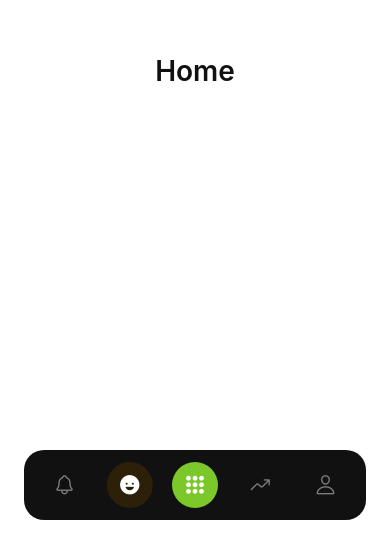
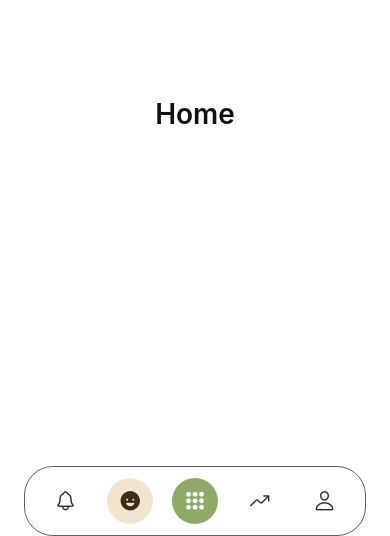
Before and after one commit to gonzen2310/flexr, a React Native app: screen / in a window 390 px wide. Shown: the part 308-844 px from the top of the page. Built offline with nearby package versions, Linux system fonts and the light colour scheme.

Commit message:
review: updated UI and removed animation

```diff
--- a/src/navigation/RootNavigator.tsx
+++ b/src/navigation/RootNavigator.tsx
@@ -1,6 +1,11 @@
 import React from 'react';
+import { NavigationContainer } from '@react-navigation/native';
 import { TabNavigator } from './TabNavigator';
 
 export function RootNavigator() {
-  return <TabNavigator />;
+  return (
+    <NavigationContainer>
+      <TabNavigator />
+    </NavigationContainer>
+  );
 }
--- a/src/navigation/TabNavigator.tsx
+++ b/src/navigation/TabNavigator.tsx
@@ -1,13 +1,11 @@
-import React, { useState, useRef } from 'react';
+import React from 'react';
 import {
   View,
   TouchableOpacity,
   StyleSheet,
   Platform,
-  Animated,
-  Easing,
-  Dimensions,
 } from 'react-native';
+import { createBottomTabNavigator, BottomTabBarProps } from '@react-navigation/bottom-tabs';
 import { Ionicons } from '@expo/vector-icons';
 import { useSafeAreaInsets } from 'react-native-safe-area-context';
 
@@ -16,204 +14,99 @@ import { HomeScreen } from '../features/home/presentation/screens/HomeScreen';
 import { NewScreen } from '../features/new/presentation/screens/NewScreen';
 import { ProfileScreen } from '../features/profile/presentation/screens/ProfileScreen';
 import { RoutinesScreen } from '../features/routines/presentation/screens/RoutinesScreen';
+import { TabParamList } from './types';
 
-const { width: SCREEN_WIDTH } = Dimensions.get('window');
+const Tab = createBottomTabNavigator<TabParamList>();
 
-const BAR_COLOR    = '#111111';
-const ACTIVE_COLOR = '#2D2008'; // dark warm brown — active non-center tab
-const CENTER_COLOR = '#7CC82A'; // lime green   — center tab, always on
-const BAR_HEIGHT   = 70;
-const CIRCLE_SIZE  = 46;
-const CENTER_INDEX = 2;
-const DEFAULT_INDEX = 1; // Home
-
-// Bar geometry: barWrapper paddingH 24*2 = 48, bar paddingH 8*2 = 16
-const BAR_WIDTH = SCREEN_WIDTH - 48;
-const TAB_WIDTH = (BAR_WIDTH - 16) / 5;
-
-// translateX that centers a CIRCLE_SIZE circle on the given tab index
-// (absolute children ignore padding, so we manually add the bar's paddingLeft: 8)
-const getIndicatorTX = (index: number) =>
-  8 + index * TAB_WIDTH + TAB_WIDTH / 2 - CIRCLE_SIZE / 2;
+const BAR_BG_COLOR     = '#FFFFFF';
+const BAR_BORDER_COLOR = '#606060';
+const ACTIVE_COLOR     = '#F1E5D1'; // cream pill behind focused non-center tab
+const CENTER_COLOR     = '#8FA968'; // muted olive for center tab
+const ACTIVE_ICON      = '#3E2D14'; // dark brown icon on cream pill
+const CENTER_ICON      = '#FFFFFF'; // icon inside the olive circle
+const INACTIVE_ICON    = '#2A2A2A'; // default icon on white bar
+const BAR_HEIGHT       = 70;
+const CIRCLE_SIZE      = 46;
+const CENTER_ROUTE     = 'New';
 
 type IoniconName = React.ComponentProps<typeof Ionicons>['name'];
 
-const TABS: ReadonlyArray<{
-  name: string;
-  active: IoniconName;
-  inactive: IoniconName;
-  Screen: React.ComponentType;
-}> = [
-  { name: 'History',  active: 'notifications',  inactive: 'notifications-outline', Screen: HistoryScreen  },
-  { name: 'Home',     active: 'happy',           inactive: 'happy-outline',         Screen: HomeScreen     },
-  { name: 'New',      active: 'apps',            inactive: 'apps-outline',          Screen: NewScreen      },
-  { name: 'Routines', active: 'trending-up',     inactive: 'trending-up-outline',   Screen: RoutinesScreen },
-  { name: 'Profile',  active: 'person',          inactive: 'person-outline',        Screen: ProfileScreen  },
-];
-
-type TabItemProps = {
-  active: IoniconName;
-  inactive: IoniconName;
-  isFocused: boolean;
-  alwaysHighlight: boolean;
-  onPress: () => void;
+const TAB_ICONS: Record<string, { active: IoniconName; inactive: IoniconName }> = {
+  History:  { active: 'notifications', inactive: 'notifications-outline' },
+  Home:     { active: 'happy',         inactive: 'happy-outline' },
+  New:      { active: 'apps',          inactive: 'apps-outline' },
+  Routines: { active: 'trending-up',   inactive: 'trending-up-outline' },
+  Profile:  { active: 'person',        inactive: 'person-outline' },
 };
 
-function TabItem({ active, inactive, isFocused, alwaysHighlight, onPress }: TabItemProps) {
-  const lit = isFocused || alwaysHighlight;
-  return (
-    <TouchableOpacity activeOpacity={0.8} style={styles.tab} onPress={onPress}>
-      <Ionicons
-        name={lit ? active : inactive}
-        size={22}
-        color={lit ? '#fff' : 'rgba(255,255,255,0.45)'}
-      />
-    </TouchableOpacity>
-  );
-}
+function CustomTabBar({ state, navigation }: BottomTabBarProps) {
+  const insets = useSafeAreaInsets();
 
-export function TabNavigator() {
-  const insets = useSafeAreaInsets();
-  const [activeIndex, setActiveIndex] = useState(DEFAULT_INDEX);
-
-  const slideX          = useRef(new Animated.Value(-DEFAULT_INDEX * SCREEN_WIDTH)).current;
-  const indicatorTX     = useRef(new Animated.Value(getIndicatorTX(DEFAULT_INDEX))).current;
-  const indicatorOpacity = useRef(new Animated.Value(1)).current;
-
-  const tabBarHeight = BAR_HEIGHT + insets.bottom + 16;
-
-  const navigate = (newIndex: number) => {
-    if (newIndex === activeIndex) return;
-    const prevIndex = activeIndex;
-    setActiveIndex(newIndex);
-
-    // Slide screens horizontally
-    Animated.timing(slideX, {
-      toValue: -newIndex * SCREEN_WIDTH,
-      duration: 320,
-      easing: Easing.out(Easing.cubic),
-      useNativeDriver: true,
-    }).start();
-
-    const newTX  = getIndicatorTX(newIndex);
-    const prevTX = getIndicatorTX(prevIndex);
-
-    if (newIndex === CENTER_INDEX) {
-      // Slide indicator into center then fade out
-      Animated.parallel([
-        Animated.timing(indicatorTX, {
-          toValue: newTX,
-          duration: 300,
-          easing: Easing.out(Easing.cubic),
-          useNativeDriver: true,
-        }),
-        Animated.timing(indicatorOpacity, {
-          toValue: 0,
-          duration: 200,
-          useNativeDriver: true,
-        }),
-      ]).start();
-    } else if (prevIndex === CENTER_INDEX) {
-      // Emerge from center: snap to center position (invisible), then fade in + slide
-      indicatorTX.setValue(prevTX);
-      Animated.parallel([
-        Animated.timing(indicatorTX, {
-          toValue: newTX,
-          duration: 300,
-          easing: Easing.out(Easing.cubic),
-          useNativeDriver: true,
-        }),
-        Animated.timing(indicatorOpacity, {
-          toValue: 1,
-          duration: 150,
-          useNativeDriver: true,
-        }),
-      ]).start();
-    } else {
-      // Non-center to non-center: slide horizontally
-      Animated.timing(indicatorTX, {
-        toValue: newTX,
-        duration: 320,
-        easing: Easing.out(Easing.cubic),
-        useNativeDriver: true,
-      }).start();
+  const navigate = (routeName: string, routeKey: string, index: number) => {
+    const event = navigation.emit({
+      type: 'tabPress',
+      target: routeKey,
+      canPreventDefault: true,
+    });
+    if (state.index !== index && !event.defaultPrevented) {
+      navigation.navigate(routeName);
     }
   };
 
   return (
-    <View style={styles.container}>
-      {/* Sliding screen content */}
-      <View style={styles.viewport}>
-        <Animated.View
-          style={[styles.screensRow, { transform: [{ translateX: slideX }] }]}
-        >
-          {TABS.map(({ name, Screen }) => (
-            <View key={name} style={[styles.screenSlot, { paddingBottom: tabBarHeight }]}>
-              <Screen />
-            </View>
-          ))}
-        </Animated.View>
-      </View>
+    <View style={[styles.barWrapper, { paddingBottom: insets.bottom }]}>
+      <View style={styles.bar}>
+        {state.routes.map((route, index) => {
+          const isFocused = state.index === index;
+          const isCenter = route.name === CENTER_ROUTE;
+          const lit = isFocused || isCenter;
+          const icons = TAB_ICONS[route.name];
 
-      {/* Floating tab bar */}
-      <View style={[styles.barWrapper, { paddingBottom: insets.bottom + 16 }]}>
-        <View style={styles.bar}>
-          {/* Sliding active indicator — rendered first so center circle always sits on top */}
-          <Animated.View
-            style={[
-              styles.indicator,
-              {
-                backgroundColor: ACTIVE_COLOR,
-                opacity: indicatorOpacity,
-                transform: [{ translateX: indicatorTX }],
-              },
-            ]}
-          />
-
-          {/* Center circle — rendered second so it is always above the sliding indicator */}
-          <View
-            style={[
-              styles.indicator,
-              {
-                backgroundColor: CENTER_COLOR,
-                transform: [{ translateX: getIndicatorTX(CENTER_INDEX) }],
-              },
-            ]}
-          />
-
-          {TABS.map((tab, index) => (
-            <TabItem
-              key={tab.name}
-              active={tab.active}
-              inactive={tab.inactive}
-              isFocused={activeIndex === index}
-              alwaysHighlight={index === CENTER_INDEX}
-              onPress={() => navigate(index)}
-            />
-          ))}
-        </View>
+          return (
+            <TouchableOpacity
+              key={route.key}
+              activeOpacity={0.8}
+              style={styles.tab}
+              onPress={() => navigate(route.name, route.key, index)}
+            >
+              <View
+                style={[
+                  styles.circle,
+                  isCenter && styles.centerCircle,
+                  isFocused && !isCenter && styles.activeCircle,
+                ]}
+              >
+                <Ionicons
+                  name={lit ? icons.active : icons.inactive}
+                  size={22}
+                  color={isCenter ? CENTER_ICON : isFocused ? ACTIVE_ICON : INACTIVE_ICON}
+                />
+              </View>
+            </TouchableOpacity>
+          );
+        })}
       </View>
     </View>
   );
 }
 
+export function TabNavigator() {
+  return (
+    <Tab.Navigator
+      tabBar={(props: BottomTabBarProps) => <CustomTabBar {...props} />}
+      screenOptions={{ headerShown: false }}
+      initialRouteName="Home"
+    >
+      <Tab.Screen name="History"  component={HistoryScreen} />
+      <Tab.Screen name="Home"     component={HomeScreen} />
+      <Tab.Screen name="New"      component={NewScreen} />
+      <Tab.Screen name="Routines" component={RoutinesScreen} />
+      <Tab.Screen name="Profile"  component={ProfileScreen} />
+    </Tab.Navigator>
+  );
+}
+
 const styles = StyleSheet.create({
-  container: {
-    flex: 1,
-    backgroundColor: '#fff',
-  },
-  viewport: {
-    flex: 1,
-    overflow: 'hidden',
-  },
-  screensRow: {
-    flex: 1,
-    flexDirection: 'row',
-    width: SCREEN_WIDTH * TABS.length,
-  },
-  screenSlot: {
-    width: SCREEN_WIDTH,
-  },
   barWrapper: {
     position: 'absolute',
     bottom: 0,
@@ -223,8 +116,10 @@ const styles = StyleSheet.create({
   },
   bar: {
     height: BAR_HEIGHT,
-    borderRadius: 20,
-    backgroundColor: BAR_COLOR,
+    borderRadius: 29,
+    backgroundColor: BAR_BG_COLOR,
+    borderWidth: 0.2,
+    borderColor: BAR_BORDER_COLOR,
     flexDirection: 'row',
     alignItems: 'center',
     paddingHorizontal: 8,
@@ -238,18 +133,23 @@ const styles = StyleSheet.create({
       android: { elevation: 12 },
     }),
   },
-  indicator: {
-    position: 'absolute',
-    width: CIRCLE_SIZE,
-    height: CIRCLE_SIZE,
-    borderRadius: CIRCLE_SIZE / 2,
-    top: (BAR_HEIGHT - CIRCLE_SIZE) / 2,
-    left: 0,
-  },
   tab: {
     flex: 1,
     alignItems: 'center',
     justifyContent: 'center',
     height: '100%',
   },
+  circle: {
+    width: CIRCLE_SIZE,
+    height: CIRCLE_SIZE,
+    borderRadius: CIRCLE_SIZE / 2,
+    alignItems: 'center',
+    justifyContent: 'center',
+  },
+  centerCircle: {
+    backgroundColor: CENTER_COLOR,
+  },
+  activeCircle: {
+    backgroundColor: ACTIVE_COLOR,
+  },
 });
```
